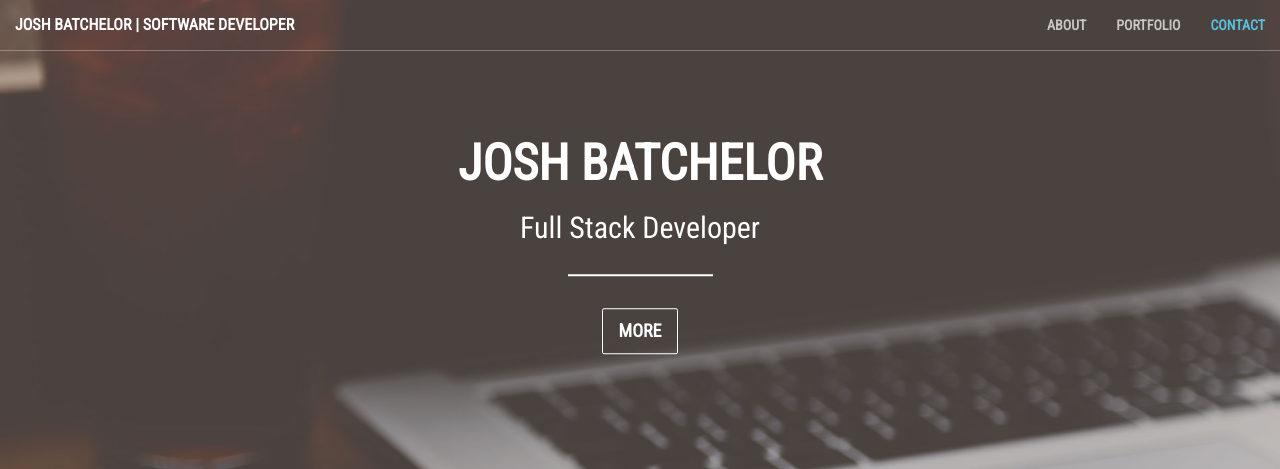
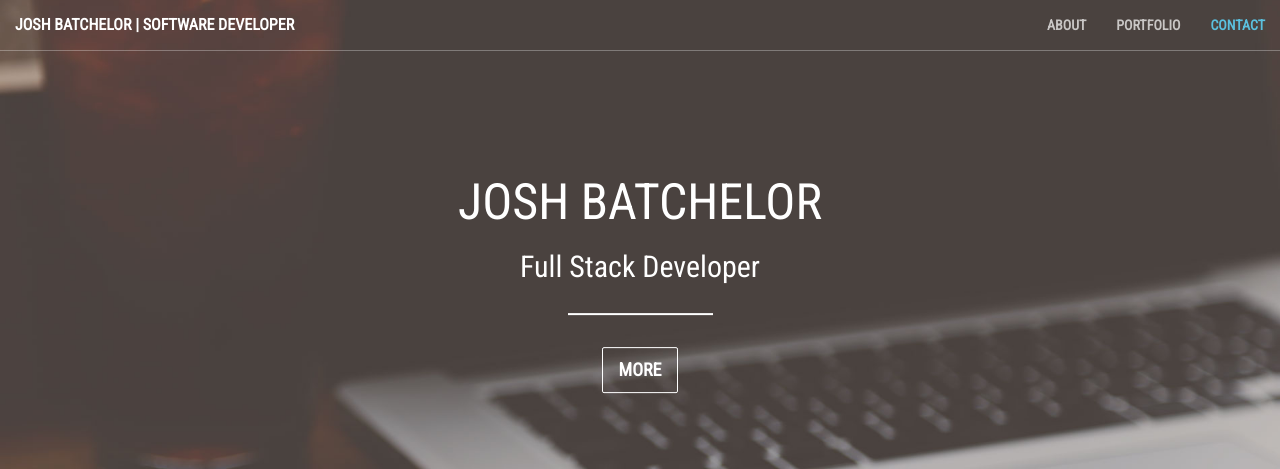
Before and after one commit to JoshBatchelor777/jsbatch, a website: page index.html in a window 1280 px wide. Shown: the top 469 px of the page. Drawn offline with nearby package versions, Linux system fonts and the light colour scheme.

Commit message:
creative.min_changes

```diff
--- a/css/creative.css
+++ b/css/creative.css
@@ -9,7 +9,7 @@ body {
 	width: 100%;
 	height: 100%;
     font-family: 'Roboto Condensed', sans-serif;
-	font-size: 24px;
+	font-size: 16px;
 	color: #ffffff;
 }
 hr {
@@ -231,11 +231,11 @@ header .header-content {
   width: 100%;
 }
 header .header-content .header-content-inner h1 {
-  font-weight: 960;
+  font-weight: 560;
   text-transform: uppercase;
   margin-top: 0;
   margin-bottom: 0;
-  font-size: 30px;
+  font-size: 20px;
 }
 header .header-content .header-content-inner hr {
   margin: 30px auto;
```
